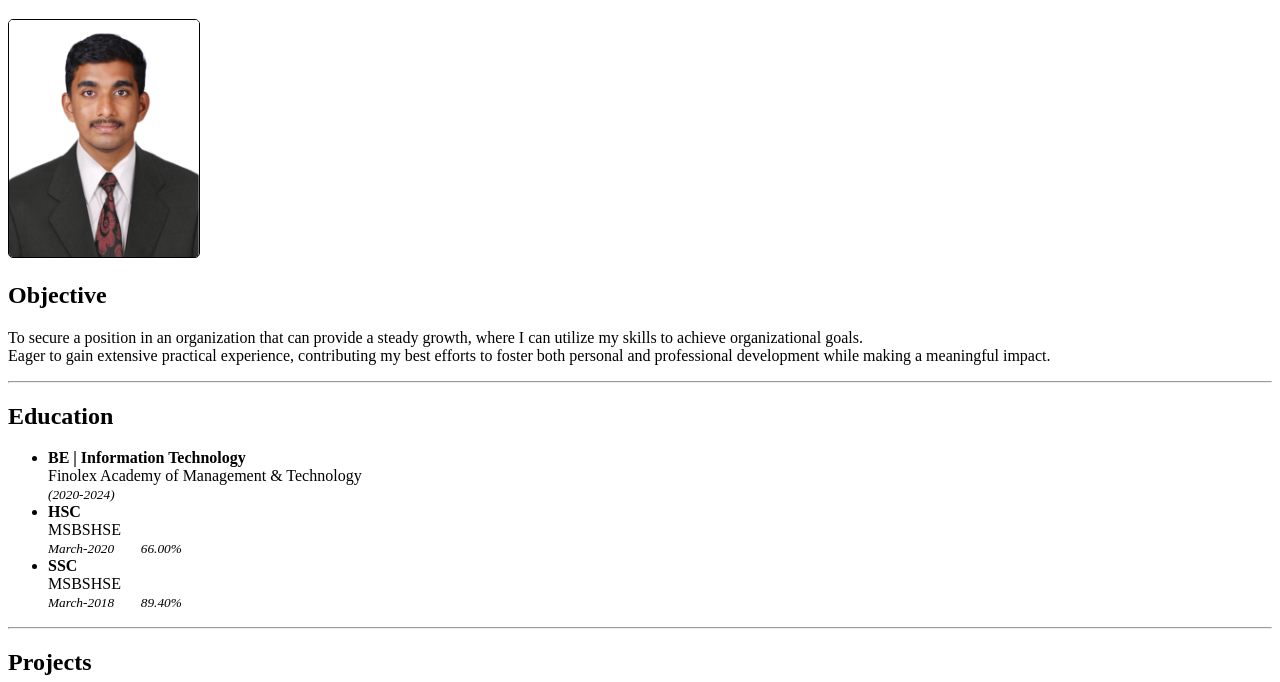
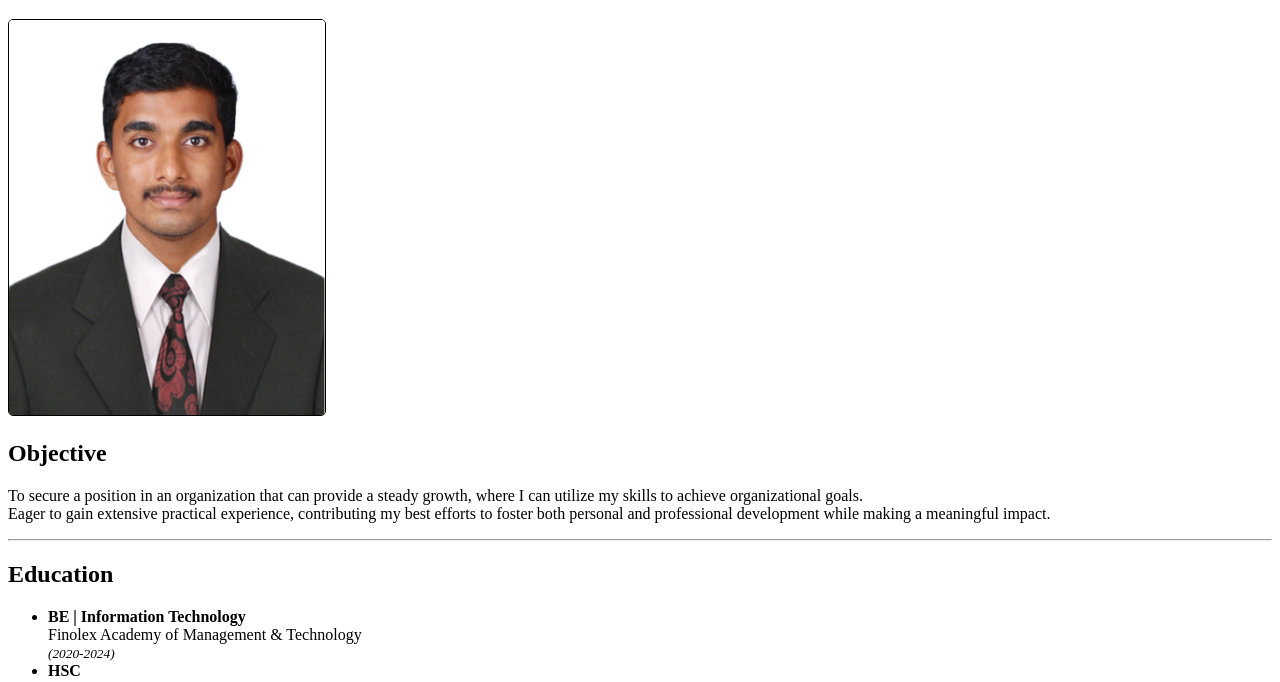
Before and after one commit to itdevops41/My-Resume-, a plain HTML site: page index.html in a window 1280 px wide. Shown: the part 61-743 px from the top of the page. Drawn offline with Linux system fonts and the light colour scheme.

Commit message:
Update index.html

```diff
--- a/index.html
+++ b/index.html
@@ -8,7 +8,7 @@
   <body>
     <h1>Rahul Ghadshi</h1>
     <img
-      style="height: 15%; width: 15%;border: 1px solid black;border-radius: 5px;"
+      style="height: 25%; width: 25%;border: 1px solid black;border-radius: 5px;"
       src="./assets/images/Profile_img.png"
       alt="Profile Image"
     />
```
